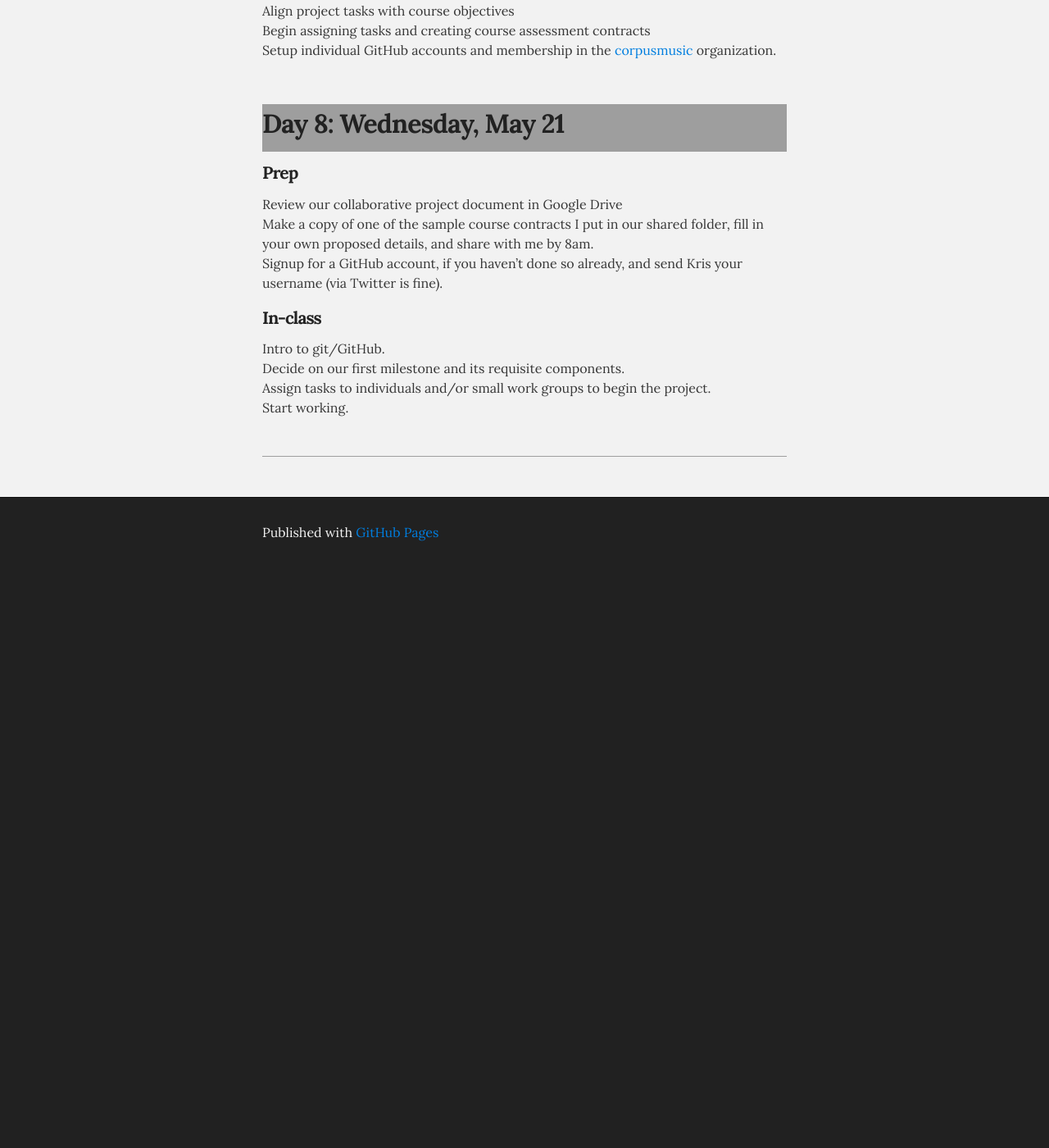
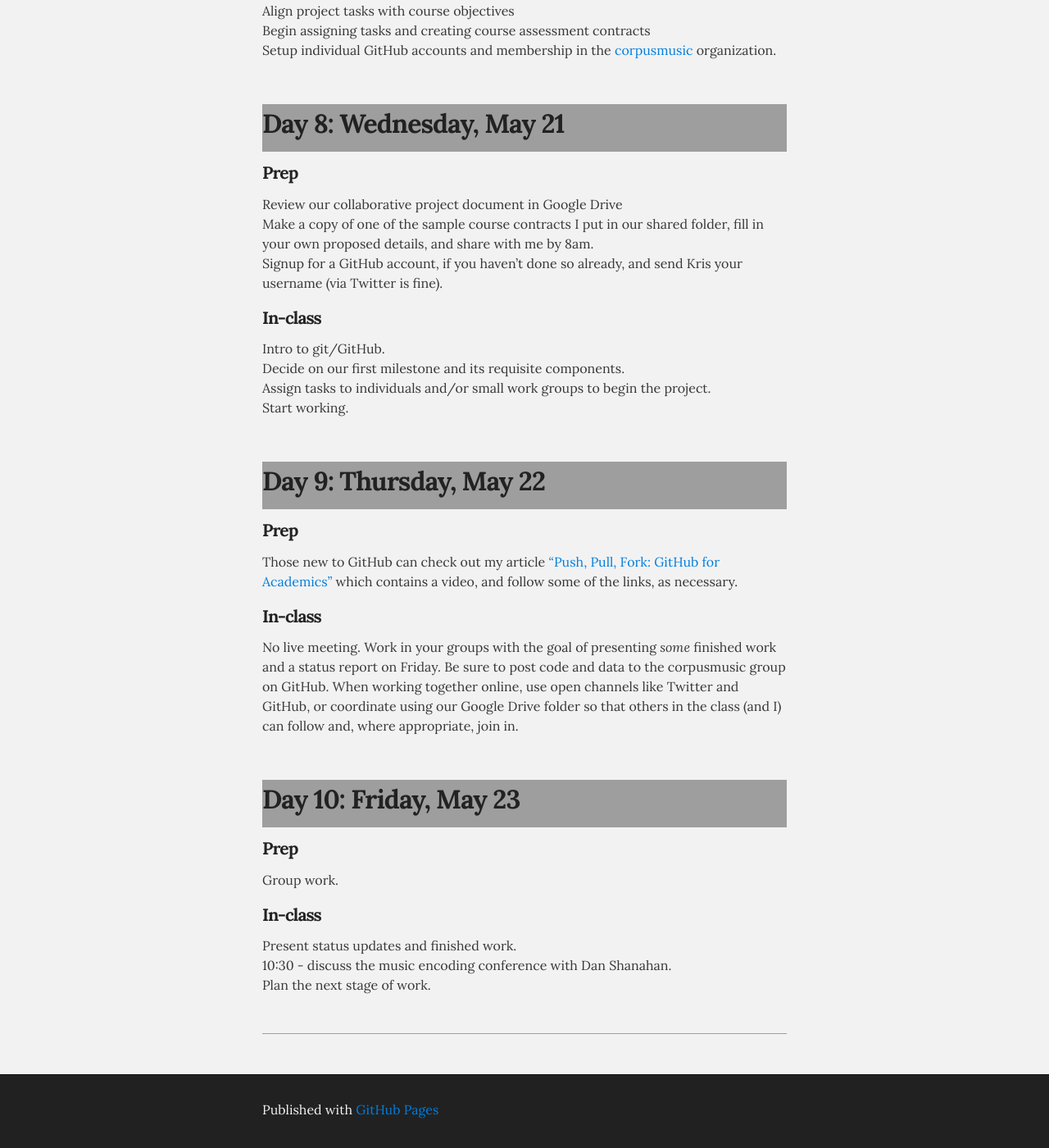
Before and after one commit to kshaffer/corpusmusic, a Jekyll site: the page built from schedule.md, in a window 1280 px wide and 1400 px high, scrolled down 3832 px. Shown: the whole window at 82% size. Built offline with Jekyll 4.4.1, drawn with Linux system fonts in a browser that asks for light colours; Markdown is read by kramdown in place of the engine named in the settings; before the commit the page ends 4528 px from its top, so only the background shows below that.

Commit message:
Days 9 & 10

```diff
--- a/schedule.md
+++ b/schedule.md
@@ -153,19 +153,32 @@ Decide on our first milestone and its requisite components.
 Assign tasks to individuals and/or small work groups to begin the project.
 Start working.
 
-<!--
 <br/>
 ## Day 9: Thursday, May 22 ##
 
 #### Prep ####
 
+Those new to GitHub can check out my article ["Push, Pull, Fork: GitHub for Academics"](http://www.hybridpedagogy.com/journal/push-pull-fork-github-for-academics/) which contains a video, and follow some of the links, as necessary.
+
 #### In-class ####
+
+No live meeting. Work in your groups with the goal of presenting *some* finished work and a status report on Friday. Be sure to post code and data to the corpusmusic group on GitHub. When working together online, use open channels like Twitter and GitHub, or coordinate using our Google Drive folder so that others in the class (and I) can follow and, where appropriate, join in.
 
 <br/>
 ## Day 10: Friday, May 23 ##
 
+#### Prep ####
 
+Group work.
 
+#### In-class ####
+
+Present status updates and finished work.
+10:30 - discuss the music encoding conference with Dan Shanahan.
+Plan the next stage of work.
+
+<!--
+<br/>
 ## Day 11: Tuesday, May 27 ##
 
 
```
